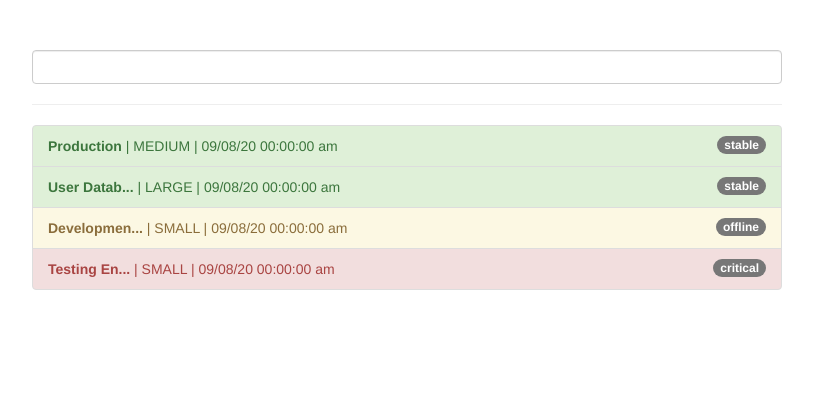
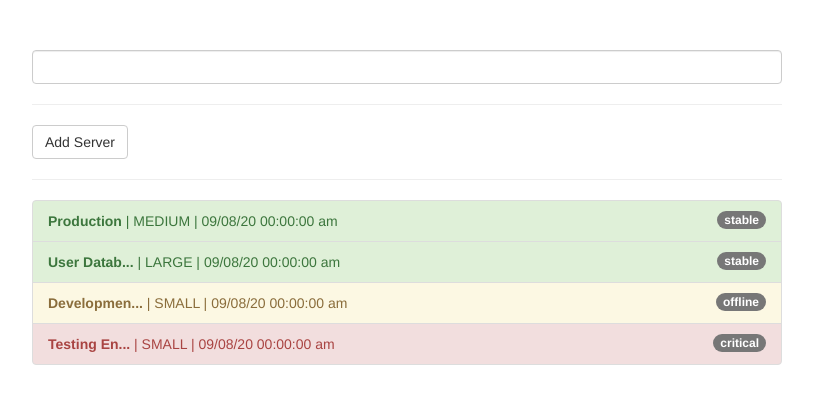
Before and after one commit to Divyaraj25/pipes-start-from-udemy, an Angular app: page / in a window 1280 px wide. Shown: the top 404 px of the page, without its empty margins (233-1046 px from the left). Built offline with nearby package versions, Linux system fonts and the light colour scheme.

Commit message:
pure impure in pipes with realtime check and update the html body

```diff
--- a/src/app/app.component.html
+++ b/src/app/app.component.html
@@ -2,6 +2,8 @@
   <div class="row">
     <div class="col-xs-12 col-sm-10 col-md-8 col-sm-offset-1 col-md-offset-2">
       <input type="text" class="form-control" [(ngModel)]="filteredData">
+      <hr>
+      <button class="btn btn-default" (click)="onAddServer()">Add Server</button>
       <hr>
       <ul class="list-group">
         <li class="list-group-item" *ngFor="let server of servers | filter:filteredData:'status'" [ngClass]="getStatusClasses(server)">
--- a/src/app/app.component.ts
+++ b/src/app/app.component.ts
@@ -6,6 +6,7 @@ import { Component } from '@angular/core';
   styleUrls: ['./app.component.css']
 })
 export class AppComponent {
+  statusList = ['stable', 'offline', 'critical'];
   filteredData = '';
   servers = [
     {
@@ -33,11 +34,22 @@ export class AppComponent {
       started: new Date(15, 1, 2017)
     }
   ];
-  getStatusClasses(server: {instanceType: string, name: string, status: string, started: Date}) {
+  getStatusClasses(server: { instanceType: string, name: string, status: string, started: Date }) {
     return {
       'list-group-item-success': server.status === 'stable',
       'list-group-item-warning': server.status === 'offline',
       'list-group-item-danger': server.status === 'critical'
     };
   }
+  onAddServer() {
+    const randomIndex = Math.floor(Math.random() * this.statusList.length);
+    const randomStatus = this.statusList[randomIndex];
+
+    this.servers.push({
+      instanceType: 'small',
+      name: 'New Server',
+      status: randomStatus,
+      started: new Date(15, 1, 2017)
+    })
+  }
 }
--- a/src/app/filter.pipe.ts
+++ b/src/app/filter.pipe.ts
@@ -1,7 +1,8 @@
 import { Pipe, PipeTransform } from '@angular/core';
 
 @Pipe({
-  name: 'filter'
+  name: 'filter',
+  pure:false // this lead to low performance as it is not pure, and it checks each time the list changes
 })
 export class FilterPipe implements PipeTransform {
 
```
